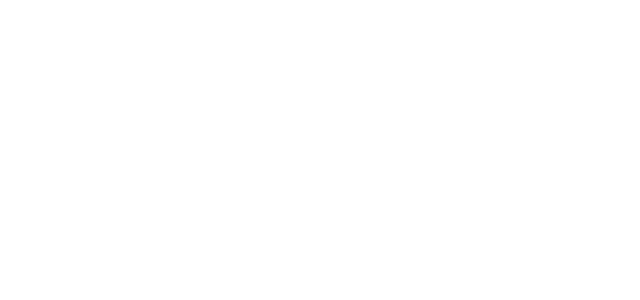
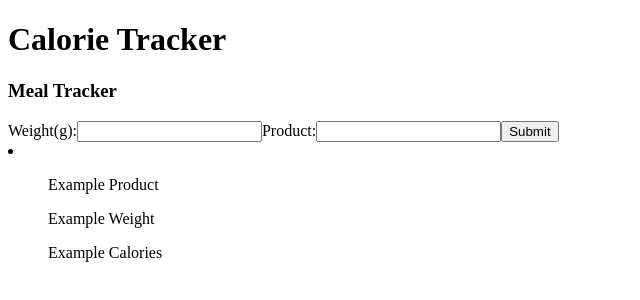
Before and after one commit to TechTitansGeaux/MyFitFix, a React app: page /tracker in a window 1280 px wide. Before the commit this address had no page. Shown: the top 300 px of the page, without its empty margins (0-640 px from the left). Built offline with nearby package versions, Linux system fonts and the light colour scheme; the HTML template or start-up script is replaced by a standard one.

Commit message:
big merge, feature working on

```diff
--- a/client/src/MainPage/App.jsx
+++ b/client/src/MainPage/App.jsx
@@ -3,6 +3,7 @@ import { Route, Routes } from 'react-router-dom';
 import Login from './Login.jsx';
 import Home from './Home.jsx';
 import JournalEntry from './JournalEntry.jsx';
+import CalorieTable from './CalorieTable.jsx'
 
 function App() {
 
@@ -13,7 +14,7 @@ function App() {
       <Route path='/' element={<Login />} />
       <Route path='/home' element={<Home />} />
       <Route path='/journal-entry' element={<JournalEntry />} />
-
+      <Route path='/tracker' element={<CalorieTable />} />
     </Routes>
   )
 }
--- /dev/null
+++ b/client/src/MainPage/CalorieIntake.jsx
@@ -0,0 +1,23 @@
+import React from 'react';
+
+function CalorieIntake() {
+  return (
+    <div>
+      <h3>Meal Tracker</h3>
+      <form>
+        Weight(g):
+        <input></input>
+        Product:
+        <input></input>
+        <button>Submit</button>
+      </form>
+      <li>
+        <ul>Example Product</ul>
+        <ul>Example Weight</ul>
+        <ul>Example Calories</ul>
+      </li>
+    </div>
+  )
+}
+
+export default CalorieIntake;
--- /dev/null
+++ b/client/src/MainPage/CalorieTable.jsx
@@ -0,0 +1,15 @@
+import React from 'react';
+import CalorieIntake from './CalorieIntake.jsx'
+
+function CalorieTable() {
+  return (
+    <div>
+      <h1>Calorie Tracker</h1>
+      <div>
+        <CalorieIntake />
+      </div>
+    </div>
+  )
+}
+
+export default CalorieTable;
```
Also changed, not shown: client/src/MainPage/Dashboard.jsx (deleted, +0 -11 lines), 1 other file (tests, documents, lock files or other folders).
